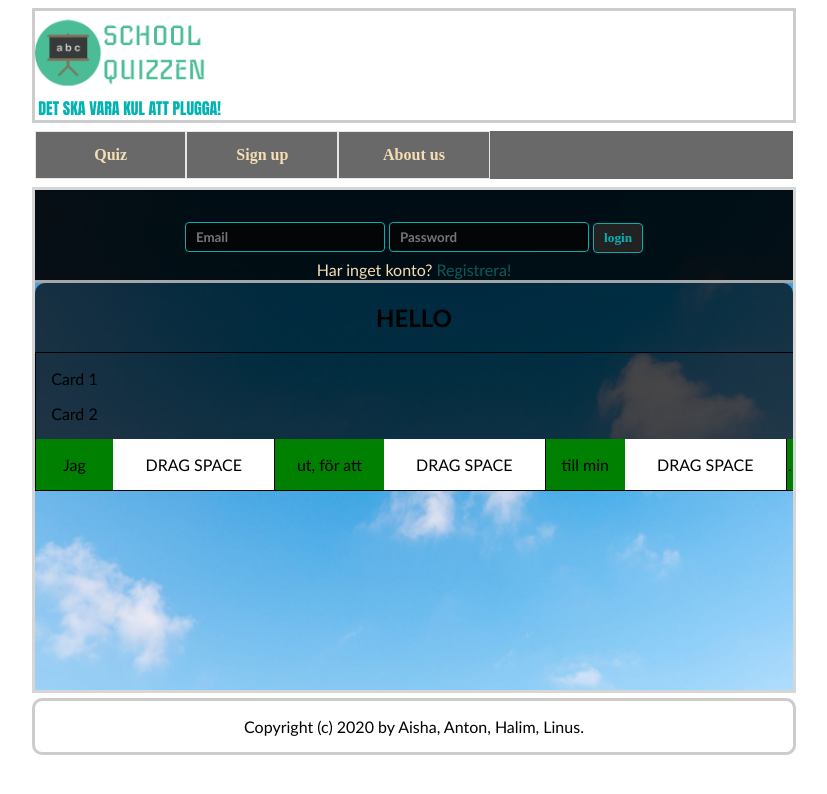
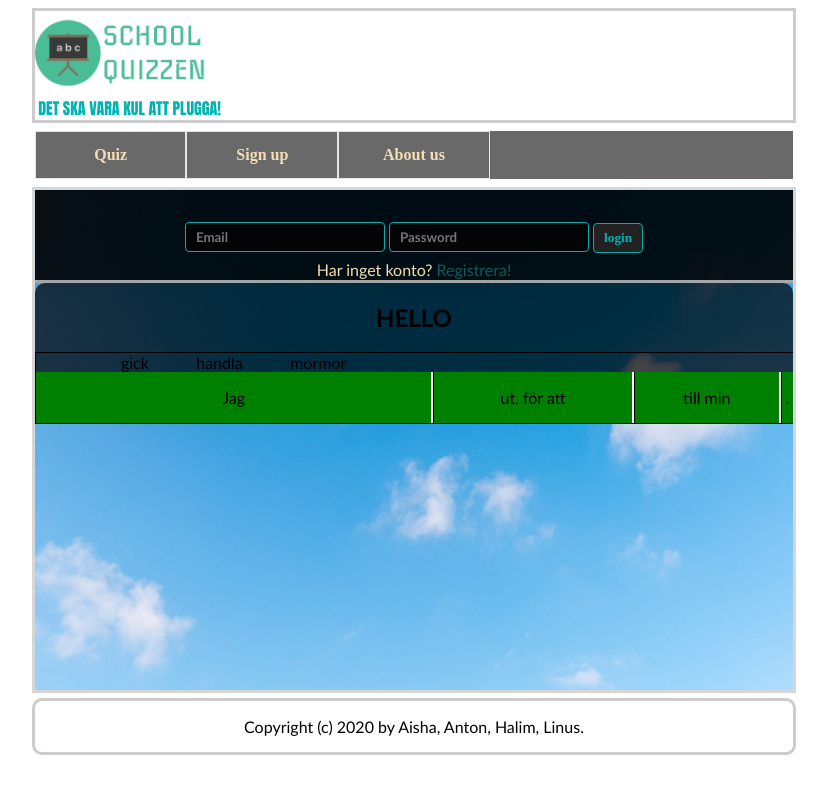
Before and after one commit to LinusSelven/web-application-quiz, a Vue app: page /svenskaQuiz in a window 1280 px wide. Shown: the top 794 px of the page, without its empty margins (226-1053 px from the left). Built offline with nearby package versions, Linux system fonts and the light colour scheme; no server answers; the HTML template or start-up script is replaced by a standard one.

Commit message:
drag and drop now works on all the cards

```diff
--- a/src/components/svenskaQuiz.vue
+++ b/src/components/svenskaQuiz.vue
@@ -4,17 +4,18 @@
         <div class="q-question">
 
             <div class="q-words-board" id="board-1" @dragover.prevent @drop.prevent="drop">
-                <p id="answer1" :draggable="true" @dragstart="dragStart" @dragover.stop>Card 1</p>
-                <p id="answer2" :draggable="true" @dragstart="dragStart" @dragover.stop>Card 2</p>
+                <p id="answer1" :draggable="true" @dragstart="dragStart" @dragover.stop>{{svenskaQuiz[0].quizAnswer1}}</p>
+                <p id="answer2" :draggable="true" @dragstart="dragStart" @dragover.stop>{{svenskaQuiz[0].quizAnswer2}}</p>
+                <p id="answer3" :draggable="true" @dragstart="dragStart" @dragover.stop>{{svenskaQuiz[0].quizAnswer3}}</p>
             </div>
 
             <div class="q-answer">
                 <div class="part"><p>{{svenskaQuiz[0].quizPart1}}</p></div>
-                <div class="empty" id="board-2" @dragover.prevent @drop.prevent="drop">DRAG SPACE</div>
+                <div class="empty" id="board-2" @dragover.prevent @drop.prevent="drop"></div>
                 <div class="part"><p>{{svenskaQuiz[0].quizPart2}}</p></div>
-                <div class="empty" id="board-3" @dragover.prevent @drop.prevent="drop">DRAG SPACE</div>
+                <div class="empty" id="board-3" @dragover.prevent @drop.prevent="drop"></div>
                 <div class="part"><p>{{svenskaQuiz[0].quizPart3}}</p></div>
-                <div class="empty" id="board-4" @dragover.prevent @drop.prevent="drop">DRAG SPACE</div>
+                <div class="empty" id="board-4" @dragover.prevent @drop.prevent="drop"></div>
                 <div class="part"><p>{{svenskaQuiz[0].quizEnd}}</p></div>
             </div>
         </div>
@@ -47,18 +48,17 @@
                 this.questionNumber += 1;
             },
 
-            drop: (ev, target) => {
-                ev.preventDefault();
-                console.log("drop function: " + ev.target.id + target.id)
-
-                /* const card = document.getElementById('answer');
-                card.style.display = "inline";
-                target.appendChild(card) */
+            drop: e => {
+                e.preventDefault();
+                const card_id = e.dataTransfer.getData('text')
+                console.log(card_id)
+                e.target.appendChild(document.getElementById(card_id))
             },
 
             dragStart: e => {
                 console.log("drag: " + e.target.id)
                 e.dataTransfer.setData('text', e.target.id);
+
             },
 
 
@@ -124,6 +124,15 @@
         border: 1px solid black;
         border-right: none;
         box-sizing: border-box;
+    }
+
+    .q-words-board p {
+        display: inline;
+        padding: 5%;
+        margin: 1%;
+        justify-content: center;
+        align-content: center;
+        text-align: center;
     }
 
     .q-question > .q-answer {
```
